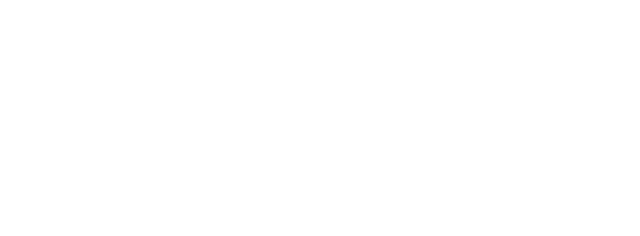
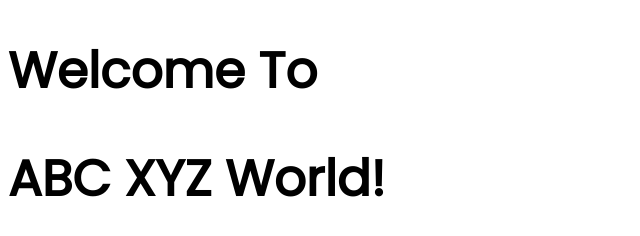
Before and after one commit to fahad-bd/temp-portfolio, a plain HTML site: page index.html in a window 1280 px wide. Shown: the whole page, without its empty margins (0-640 px from the left). Drawn offline with Linux system fonts and the light colour scheme.

Commit message:
add google font

```diff
--- a/index.html
+++ b/index.html
@@ -4,10 +4,14 @@
     <meta charset="UTF-8">
     <meta http-equiv="X-UA-Compatible" content="IE=edge">
     <meta name="viewport" content="width=device-width, initial-scale=1.0">
-    <title>Fahad Portfolio</title>
+    <title>Portfolio</title>
+    <link rel="preconnect" href="https://fonts.googleapis.com">
+    <link rel="preconnect" href="https://fonts.gstatic.com" crossorigin>
+    <link href="https://fonts.googleapis.com/css2?family=Poppins&display=swap" rel="stylesheet">
     <link rel="stylesheet" href="style.css">
 </head>
 <body>
-
+    <h1>Welcome To</h1>
+    <h1>ABC XYZ World!</h1>
 </body>
 </html>
--- a/style.css
+++ b/style.css
@@ -0,0 +1,6 @@
+body{
+    font-family: 'Poppins', sans-serif;
+}
+h1{
+    font-size: 50px;
+}
```
Also changed, not shown: images/dream-bg.png (added), images/exp-bg.png (added), images/jhankar.png (added), images/jhankar2.png (added), images/my-bg.png (added), images/my-bg2.png (added), images/top-banner.png (added), 8 other files.
